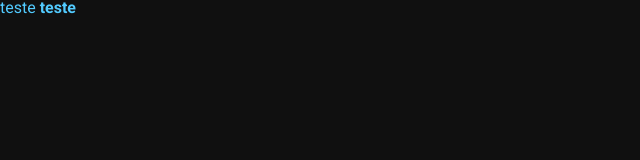
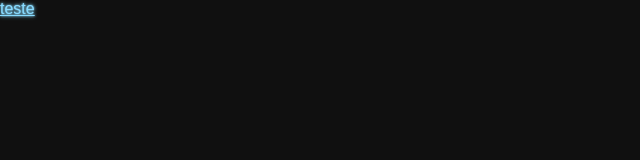
Before and after one commit to RodrigoDGoulart/portfolio, a React (Vite) app: page / in a window 1280 px wide. Shown: the top 160 px of the page, without its empty margins (0-640 px from the left). Built offline with nearby package versions, Linux system fonts and the light colour scheme.

Commit message:
feat: button component

```diff
--- a/src/App.tsx
+++ b/src/App.tsx
@@ -1,9 +1,9 @@
-import Text from './components/Text';
+import Button from "./components/Button"
 
 function App() {
   return (
     <>
-      <Text detach>teste <b>teste</b></Text>
+      <Button styleType="link">teste</Button>
     </>
   )
 }
--- /dev/null
+++ b/src/components/Button/Button.module.scss
@@ -0,0 +1,91 @@
+.button {
+  border-radius: 8px;
+  padding: 6px 10px;
+  border: none;
+  cursor: pointer;
+
+  &.primary {
+    background-color: $cyan;
+    transition: background-color 0.3s ease, box-shadow 0.3s ease;
+
+    &:hover {
+      background-color: $cyan-lighter;
+      box-shadow: 0 0 10px 4px $cyan-lighter;
+      transition: background-color 0.3s ease, box-shadow 0.3s ease;
+    }
+  }
+
+  &.no-padding {
+    padding: 0;
+    border: none;
+    background: none;
+  }
+
+  &.secondary {
+    background-color: transparent;
+    border: 1px solid $pink;
+    transition: box-shadow 0.3s ease;
+
+    &:hover {
+      box-shadow: 0 0 6px 1px $pink, inset 0 0 6px 1px $pink;
+      transition: box-shadow 0.3s ease;
+
+      .label {
+        text-shadow:
+          $pink 0 0 2px,
+          $pink 0 0 4px;
+        transition: text-shadow 0.3s ease;
+      }
+    }
+  }
+
+  &.text-only {
+    &:hover {
+      .label {
+        color: $pink;
+        text-shadow:
+          $pink 0 0 2px,
+          $pink 0 0 4px;
+        transition: text-shadow 0.3s ease, color
+        0.3s ease;
+      }
+    }
+  }
+
+  &.link {
+    .label {
+      font-weight: normal;
+      color: $cyan;
+      text-decoration: underline;
+      transition: text-shadow 0.3s ease, color 0.3s ease;
+    }
+
+    &:hover {
+      .label {
+        color: $cyan-lighter;
+        text-shadow:
+          $cyan-lighter 0 0 2px,
+          $cyan-lighter 0 0 4px;
+        transition: text-shadow 0.3s ease, color 0.3s ease;
+      }
+    }
+  }
+}
+
+.label {
+  font-weight: bold;
+  font-size: 16px;
+
+  &.primary {
+    color: $dark-gray-850;
+  }
+
+  &.secondary {
+    color: $pink;
+  }
+
+  &.text-only {
+    color: $white;
+    transition: text-shadow 0.3s ease, color 0.3s ease;
+  }
+}
--- /dev/null
+++ b/src/components/Button/index.tsx
@@ -0,0 +1,30 @@
+import classNames from "classnames";
+import React from "react";
+
+import styles from "./Button.module.scss";
+import Text from "../Text";
+
+interface Props extends React.ButtonHTMLAttributes<HTMLButtonElement> {
+  styleType?: "primary" | "secondary" | "text-only" | "link";
+}
+
+export default function Button({ styleType = "primary", ...props }: Props) {
+  return (
+    <button
+      className={classNames(
+        styles.button,
+        {
+          [styles[styleType]]: true,
+          [styles["no-padding"]]:
+            styleType === "text-only" || styleType === "link",
+        },
+        props.className
+      )}
+      {...props}
+    >
+      <Text className={classNames(styles.label, styles[styleType])}>
+        {props.children}
+      </Text>
+    </button>
+  );
+}
```
